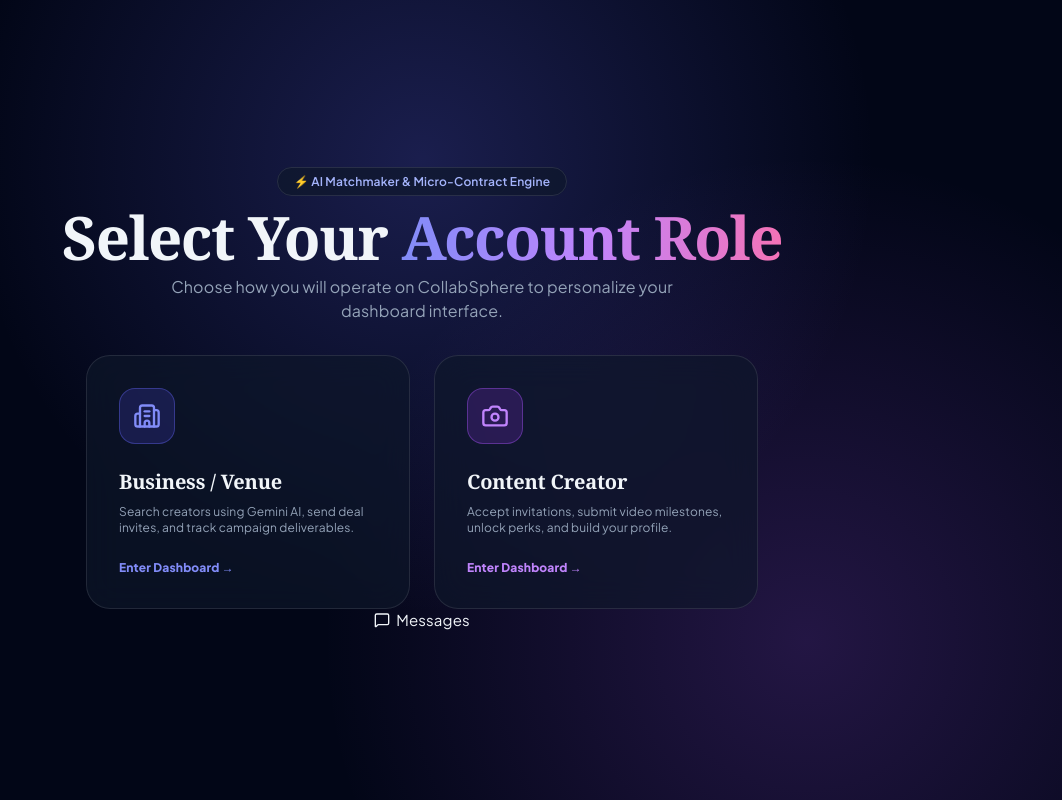
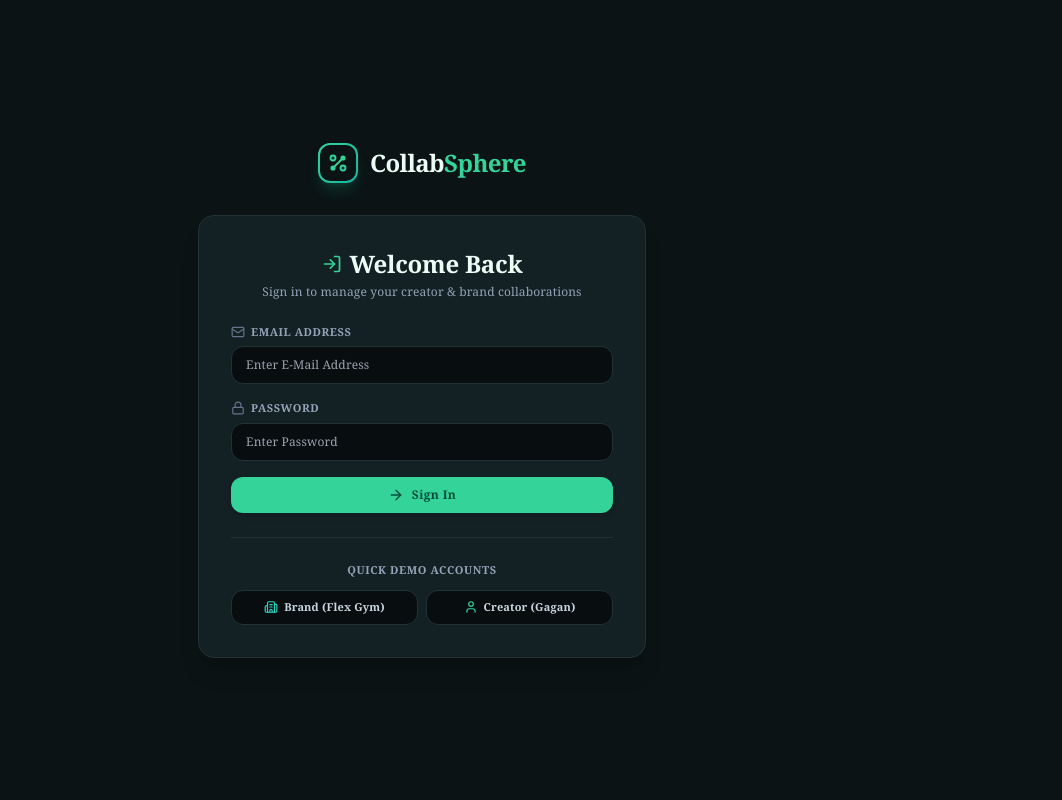
Before and after one commit to gaganbagga21/CollabSphere, a plain HTML site: page frontend/index.html in a window 1280 px wide. Shown: the whole page, without its empty margins (218-1280 px from the left). Drawn offline with nearby package versions, Linux system fonts and the light colour scheme; a web font is replaced by a local one.

Commit message:
Set login page as default root page

```diff
--- a/frontend/index.html
+++ b/frontend/index.html
@@ -1,87 +1,89 @@
 <!DOCTYPE html>
 <html lang="en">
 <head>
-  <meta charset="UTF-8">
-  <meta name="viewport" content="width=device-width, initial-scale=1.0">
-  <title>Role Selection — CollabSphere</title>
+  <meta charset="UTF-8" />
+  <meta name="viewport" content="width=device-width, initial-scale=1.0" />
+  <title>Sign In — CollabSphere</title>
   <script src="https://cdn.tailwindcss.com"></script>
+  <link rel="stylesheet" href="css/style.css" />
+
+  <!-- Lucide Icons -->
   <script src="https://unpkg.com/lucide@latest"></script>
-  <link href="https://fonts.googleapis.com/css2?family=Plus+Jakarta+Sans:wght@300;400;600;800&display=swap" rel="stylesheet">
-  <link rel="stylesheet" href="css/style.css" />
-  <style>
-    body { font-family: 'Plus Jakarta Sans', sans-serif; }
-    .glow-mesh {
-      background: radial-gradient(circle at 50% 20%, rgba(99, 102, 241, 0.25), transparent 50%),
-                  radial-gradient(circle at 80% 80%, rgba(168, 85, 247, 0.2), transparent 40%);
-    }
-    .glass-card {
-      background: rgba(15, 23, 42, 0.65);
-      backdrop-filter: blur(16px);
-      border: 1px solid rgba(255, 255, 255, 0.1);
-    }
-    .glass-card:hover {
-      border-color: rgba(129, 140, 248, 0.5);
-      box-shadow: 0 0 30px rgba(99, 102, 241, 0.25);
-    }
-  </style>
-   <!-- Toastify CSS & JS -->
+
+  <!-- Toastify CSS & JS -->
   <link rel="stylesheet" type="text/css" href="https://cdn.jsdelivr.net/npm/toastify-js/src/toastify.min.css">
   <script type="text/javascript" src="https://cdn.jsdelivr.net/npm/toastify-js"></script>
 </head>
-<body class="bg-slate-950 text-slate-100 min-h-screen glow-mesh flex flex-col justify-center items-center p-6">
+<body class="min-h-screen flex items-center justify-center p-6 antialiased">
 
-  <main class="max-w-4xl mx-auto text-center space-y-8">
-    <div>
-      <span class="px-4 py-1.5 rounded-full glass-card text-xs font-semibold text-indigo-300">
-        ⚡ AI Matchmaker & Micro-Contract Engine
-      </span>
-      <h1 class="text-4xl md:text-6xl font-extrabold tracking-tight mt-4">
-        Select Your <span class="text-transparent bg-clip-text bg-gradient-to-r from-indigo-400 via-purple-400 to-pink-400">Account Role</span>
-      </h1>
-      <p class="text-slate-400 text-sm md:text-base max-w-lg mx-auto mt-2">
-        Choose how you will operate on CollabSphere to personalize your dashboard interface.
-      </p>
+  <div class="w-full max-w-md">
+    <!-- BRAND LOGO: Infinite Synergy -->
+    <div class="flex items-center justify-center gap-3 mb-8">
+      <div class="w-10 h-10 rounded-xl bg-gradient-to-br from-emerald-400 to-teal-500 p-0.5 shadow-lg shadow-emerald-500/20">
+        <div class="w-full h-full bg-[#0b1315] rounded-[10px] flex items-center justify-center">
+          <svg class="w-5 h-5 text-emerald-400" viewBox="0 0 24 24" fill="none" stroke="currentColor" stroke-width="2.2" stroke-linecap="round" stroke-linejoin="round">
+            <path d="M18 6L6 18" />
+            <circle cx="6" cy="6" r="3" class="fill-emerald-400/20" />
+            <circle cx="18" cy="18" r="3" class="fill-emerald-400/20" />
+            <circle cx="18" cy="6" r="2" class="fill-emerald-400" />
+            <circle cx="6" cy="18" r="2" class="fill-emerald-400" />
+          </svg>
+        </div>
+      </div>
+      <span class="text-2xl font-bold text-emerald-50 tracking-tight">Collab<span class="text-emerald-400">Sphere</span></span>
     </div>
 
-    <div class="grid grid-cols-1 md:grid-cols-2 gap-6 text-left max-w-2xl mx-auto">
+    <!-- LOGIN CARD -->
+    <div class="card-surface p-8 rounded-2xl shadow-xl">
+      <div class="text-center mb-6">
+        <h1 class="text-2xl font-bold text-emerald-50 flex items-center justify-center gap-2">
+          <i data-lucide="log-in" class="w-5 h-5 text-emerald-400"></i>
+          Welcome Back
+        </h1>
+        <p class="text-xs text-slate-400 mt-1">Sign in to manage your creator & brand collaborations</p>
+      </div>
 
-      <!-- Business Selector -->
-      <div onclick="selectRole('business')" class="glass-card p-8 rounded-3xl cursor-pointer transition-all duration-300 hover:-translate-y-2 group">
-        <div class="w-14 h-14 rounded-2xl bg-indigo-600/20 border border-indigo-500/40 flex items-center justify-center mb-6 group-hover:scale-110 transition-transform">
-          <i data-lucide="building-2" class="w-7 h-7 text-indigo-400"></i>
+      <form id="loginForm" class="space-y-4">
+        <div>
+          <label class="block text-[11px] font-bold text-slate-400 uppercase tracking-wider mb-1.5 flex items-center gap-1.5">
+            <i data-lucide="mail" class="w-3.5 h-3.5 text-slate-500"></i>
+            Email Address
+          </label>
+          <input type="email" id="loginEmail" required class="input-field w-full rounded-xl px-3.5 py-2.5 text-xs" placeholder="Enter E-Mail Address" />
         </div>
-        <h3 class="text-xl font-bold mb-2 group-hover:text-indigo-300 transition-colors">Business / Venue</h3>
-        <p class="text-slate-400 text-xs">Search creators using Gemini AI, send deal invites, and track campaign deliverables.</p>
-        <div class="mt-6 flex items-center gap-2 text-xs font-bold text-indigo-400 group-hover:translate-x-1 transition-transform">
-          Enter Dashboard &rarr;
+
+        <div>
+          <label class="block text-[11px] font-bold text-slate-400 uppercase tracking-wider mb-1.5 flex items-center gap-1.5">
+            <i data-lucide="lock" class="w-3.5 h-3.5 text-slate-500"></i>
+            Password
+          </label>
+          <input type="password" id="loginPassword" required class="input-field w-full rounded-xl px-3.5 py-2.5 text-xs" placeholder="Enter Password" />
+        </div>
+
+        <button type="submit" class="btn-mint w-full py-2.5 rounded-xl text-xs shadow-md mt-2 flex items-center justify-center gap-2">
+          <i data-lucide="arrow-right" class="w-4 h-4"></i>
+          Sign In
+        </button>
+      </form>
+
+      <!-- DEMO QUICK LOGIN PRESETS -->
+      <div class="mt-6 pt-6 border-t border-[#213236]">
+        <p class="text-[11px] font-bold text-slate-400 uppercase tracking-wider text-center mb-3">Quick Demo Accounts</p>
+        <div class="grid grid-cols-2 gap-2">
+          <button id="demoBusinessBtn" type="button" class="bg-[#080e10] hover:bg-[#1c2e32] text-slate-300 border border-[#213236] text-[11px] font-semibold py-2 px-3 rounded-xl transition hover:border-slate-500 active:scale-95 flex items-center justify-center gap-1.5">
+            <i data-lucide="building-2" class="w-3.5 h-3.5 text-teal-400"></i>
+            Brand (Flex Gym)
+          </button>
+          <button id="demoCreatorBtn" type="button" class="bg-[#080e10] hover:bg-[#1c2e32] text-slate-300 border border-[#213236] text-[11px] font-semibold py-2 px-3 rounded-xl transition hover:border-slate-500 active:scale-95 flex items-center justify-center gap-1.5">
+            <i data-lucide="user" class="w-3.5 h-3.5 text-emerald-400"></i>
+            Creator (Gagan)
+          </button>
         </div>
       </div>
+    </div>
+  </div>
 
-      <!-- Creator Selector -->
-      <div onclick="selectRole('creator')" class="glass-card p-8 rounded-3xl cursor-pointer transition-all duration-300 hover:-translate-y-2 group">
-        <div class="w-14 h-14 rounded-2xl bg-purple-600/20 border border-purple-500/40 flex items-center justify-center mb-6 group-hover:scale-110 transition-transform">
-          <i data-lucide="camera" class="w-7 h-7 text-purple-400"></i>
-        </div>
-        <h3 class="text-xl font-bold mb-2 group-hover:text-purple-300 transition-colors">Content Creator</h3>
-        <p class="text-slate-400 text-xs">Accept invitations, submit video milestones, unlock perks, and build your profile.</p>
-        <div class="mt-6 flex items-center gap-2 text-xs font-bold text-purple-400 group-hover:translate-x-1 transition-transform">
-          Enter Dashboard &rarr;
-        </div>
-      </div>
-
-    </div>
-  </main>
-  <a href="message.html" class="hover:text-slate-200 transition flex items-center gap-1.5">
-    <i data-lucide="message-square" class="w-4 h-4"></i> Messages
-  </a>
-
-  <script>
-    lucide.createIcons();
-
-    function selectRole(role) {
-      localStorage.setItem('userRole', role);
-      window.location.href = 'dashboard.html';
-    }
-  </script>
+  <script src="js/login.js"></script>
+  <script>lucide.createIcons();</script>
 </body>
 </html>
```
